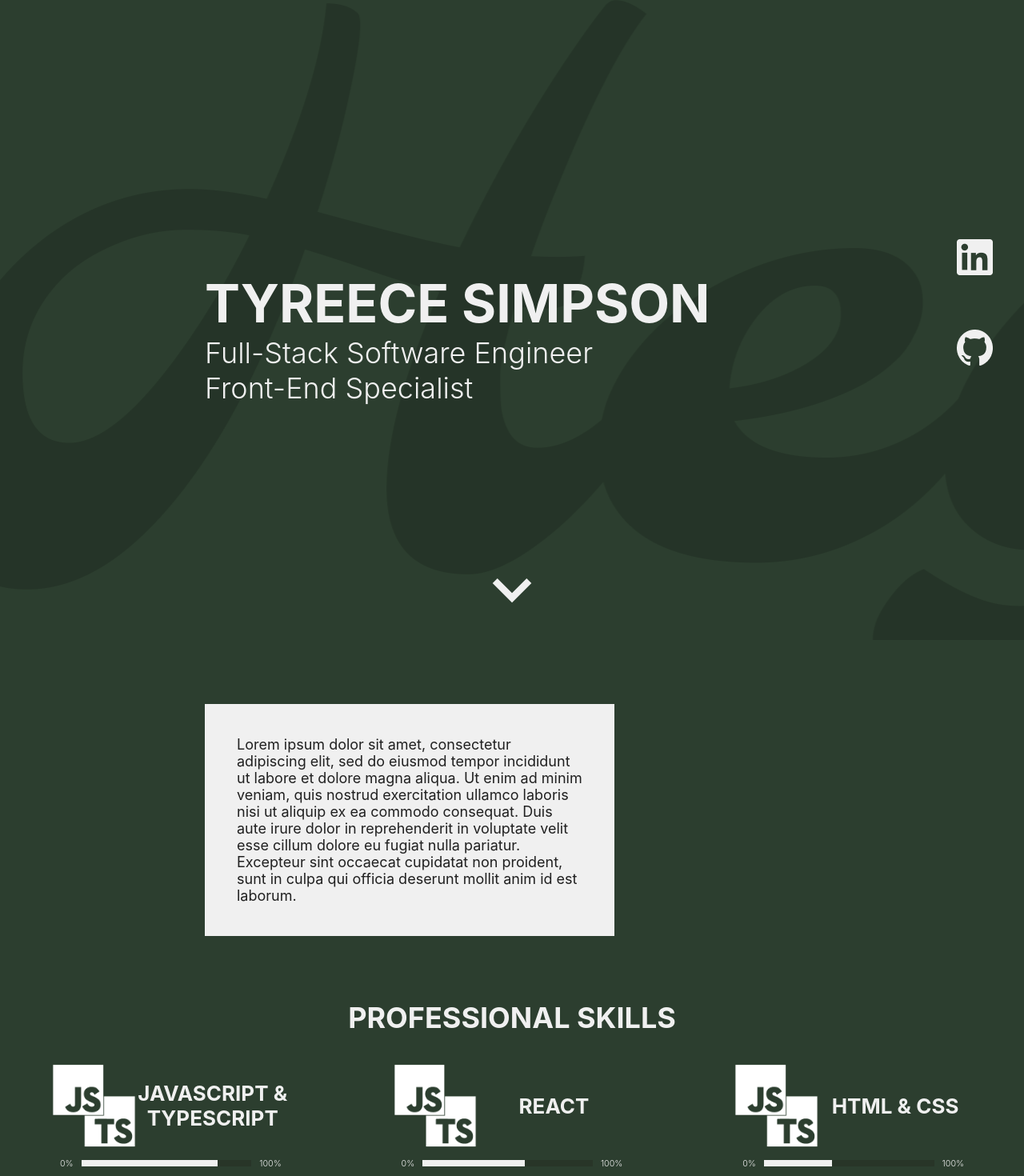
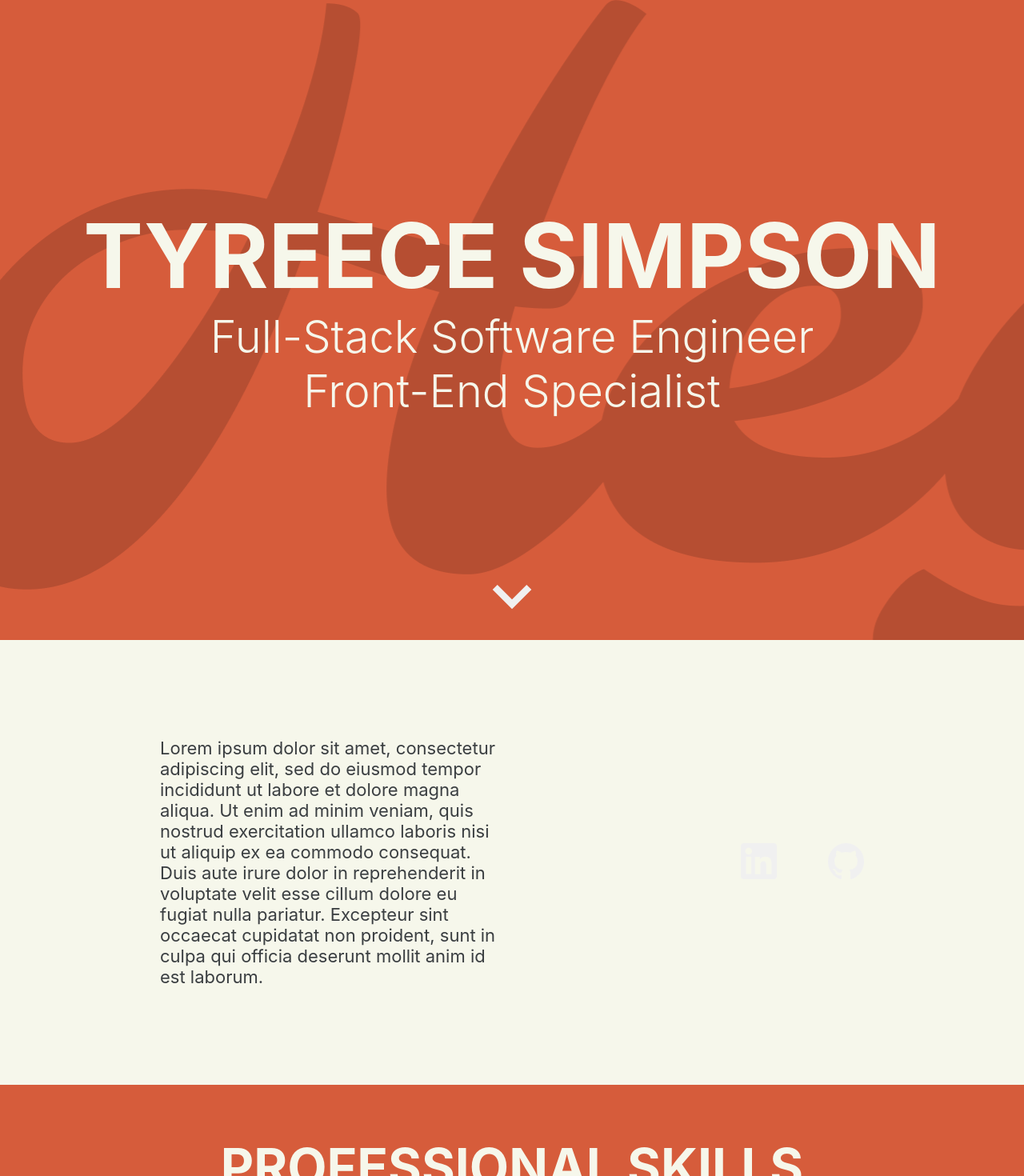
Before and after one commit to Tyreece-Jay/portfolio, a React (Create React App) app: page / in a window 1280 px wide. Shown: the top 1470 px of the page at 80% size. Built offline with nearby package versions, Linux system fonts and the light colour scheme.

Commit message:
Updated to new design

```diff
--- a/src/app.styles.css
+++ b/src/app.styles.css
@@ -1,61 +1,42 @@
 * {
-  background-color: #2C3E2F;
+  background-color: #D65C3B;
 }
 
 .App-header {
   min-height: 100vh;
-  color: #F0F0F0;
+  color: #F6F7EB;
   display: grid;
   grid-template-areas:
-    "name icons"
-    "headlines icons"
-    "arrow arrow";
+    "name"
+    "headlines"
+    "arrow";
   margin-left: -7vw;
   background-image: url(./images/hey.png);
   background-repeat: no-repeat;
+  text-align: center;
 }
 
 .App-header h1 {
   grid-area: name;
-  padding-top: 40vh;
+  padding-top: 30vh;
   margin: 0;
-  font-size: calc(50px + 2vmin);
+  margin-left: 7vw;
+  font-size: calc(96px + 2vmin);
   background: none;
-  margin-left: 27vw;
   align-self: end;
 }
 
 .Headlines {
   grid-area: headlines;
   background: none;
-  margin-left: 27vw;
+  margin-left: 7vw;
 }
 
 .Headlines h2 {
   font-weight: 300;
   margin: 0;
-  font-size: calc(20px + 2vmin);
+  font-size: calc(40px + 2vmin);
   background: none;
-}
-
-.Icons {
-  grid-area: icons;
-  display: flex;
-  background: none;
-  flex-direction: column;
-  justify-content: end;
-  align-items: center;
-  margin-left: 15vw;
-  margin-bottom: 8vh;
-}
-
-.Linkedin, .Linkedin img {
-  background: none;
-}
-
-.Github, .Github img {
-  background: none;
-  padding-top: 4vh;
 }
 
 .Down-arrow {
@@ -66,21 +47,43 @@
   margin-left: 7vw;
 }
 
+.About {
+  background-color: #F6F7EB;
+  color: #3A3E41;
+  padding: 100px;
+  padding-left: 200px;
+  padding-right: 200px;
+  display: grid;
+  grid-template-areas:
+  "text icons";
+  align-items: center;
+}
+
 .About-text {
-  background-color: #F0F0F0;
-  max-width: 100vw;
-  color: #202020;
-  padding: 40px;
-  font-size: calc(10px + 1vmin);
-  margin-left: 20vw;
-  margin-right: 40vw;
-  margin-top: 10vh;
-  margin-bottom: 10vh;
+  grid-area: text;
+  background-color: #F6F7EB;
+  width: 60%;
+  font-size: calc(14px + 1vmin);
+}
+
+.Icons {
+  grid-area: icons;
+  display: flex;
+  background: none;
+}
+
+.Linkedin, .Linkedin img {
+  background: none;
+}
+
+.Github, .Github img {
+  background: none;
+  padding-left: 4vh;
 }
 
 .Skills-header {
-  font-size: calc(20px + 2vmin);
-  color: #F0F0F0;
+  font-size: calc(48px + 2vmin);
+  color: #F6F7EB;
   margin-left: 20vw;
   margin-right: 20vw;
   text-align: center;
@@ -88,54 +91,31 @@
 
 .Skills {
   display: grid;
-  grid-template-columns: repeat(3, 1fr);
-  grid-auto-rows: 1fr;
+  grid-template-rows: repeat(3, 1fr);
+  grid-auto-columns: 1fr;
   padding-bottom: 10vh;
 }
 
 .Skill {
   display: grid;
   grid-template-areas:
-  "icon skill"
-  "progress progress";
-  justify-content: center;
-  align-items: center;
-  width: 100%;
-}
-
-.Skill img {
-  grid-area: icon;
-  height: 13vh;
-  margin-bottom: 2vh;
+  "skill"
+  "progress";
+  padding-bottom: 7vh;
+  width: 40vw;
+  padding-left: 200px;
 }
 
 .Skill h4 {
   grid-area: skill;
   font-size: calc(10px + 2vmin);
   color: #F0F0F0;
-  text-align: center;
-  width: 15vw;
   margin: 0;
-  margin-bottom: 2vh;
-}
-
-.Skill div {
-  grid-area: progress;
-  width: 100%;
-  display: flex;
-  align-items: center;
-  color: #F0F0F0;
-  height: 1vh;
-}
-
-.Skill h6 {
-  padding-left: 10px;
-  padding-right: 10px;
-  font-weight: 300;
 }
 
 footer {
-  padding: 20px;
-  color: #F0F0F0;
+  padding: 50px;
+  color: #D65C3B;
+  background-color: #F6F7EB;
   text-align: center;
 }
--- a/src/app.tsx
+++ b/src/app.tsx
@@ -20,12 +20,12 @@ export default function App() {
             Front-End Specialist
           </h2>
         </div>
-        <Icons/>
         <img src={Downarrow} alt="down arrow" className="Down-arrow" />
       </header>
       <body>
-        <div>
+        <div className="About" >
           <p className="About-text" aria-label='about text'>Lorem ipsum dolor sit amet, consectetur adipiscing elit, sed do eiusmod tempor incididunt ut labore et dolore magna aliqua. Ut enim ad minim veniam, quis nostrud exercitation ullamco laboris nisi ut aliquip ex ea commodo consequat. Duis aute irure dolor in reprehenderit in voluptate velit esse cillum dolore eu fugiat nulla pariatur. Excepteur sint occaecat cupidatat non proident, sunt in culpa qui officia deserunt mollit anim id est laborum.</p>
+          <Icons/>
         </div>
         <Skills/>
       </body>
--- a/src/components/Skill.tsx
+++ b/src/components/Skill.tsx
@@ -2,16 +2,11 @@ import React from 'react';
 import { ProgressBar } from './progressbar';
 import { SkillPercentage } from './SkillPercentage';
 
-const JavaScriptAndTypeScript = require('../images/javascript-typescript.png');
-
 export function Skill(name: string, percentage: SkillPercentage) {
   return <div className="Skill">
-    <img src={JavaScriptAndTypeScript} alt={name} />
     <h4>{name.toUpperCase()}</h4>
     <div className='Progress' aria-label={name}>
-      <h6>0%</h6>
       <ProgressBar completed={percentage} />
-      <h6>100%</h6>
     </div>
   </div>;
 }
--- a/src/components/progressbar.tsx
+++ b/src/components/progressbar.tsx
@@ -5,13 +5,14 @@ export const ProgressBar = (props: { completed: any; }) => {
 
   const containerStyles = {
     width: '100%',
-    backgroundColor: "#283528"
+    backgroundColor: "#3A3E41",
+    height: 20
   };
 
   const fillerStyles = {
-    height: 8,
+    height: 20,
     width: `${completed}%`,
-    backgroundColor: "#F0F0F0",
+    backgroundColor: "#F6F7EB",
     transition: 'width 1s ease-in-out'
   };
 
--- a/src/specs/app.steps.ts
+++ b/src/specs/app.steps.ts
@@ -49,7 +49,6 @@ export async function clickable_github_icon() {
 }
 
 async function skill(name: string) {
-  expect(page.skillicon(name)).toBeInTheDocument();
   expect(page.skillname(name.toUpperCase())).toBeInTheDocument();
   expect(page.skillprogress(name)).toBeInTheDocument();
 }
```
Also changed, not shown: src/images/javascript-typescript.png (deleted), src/images/react.png (deleted).
